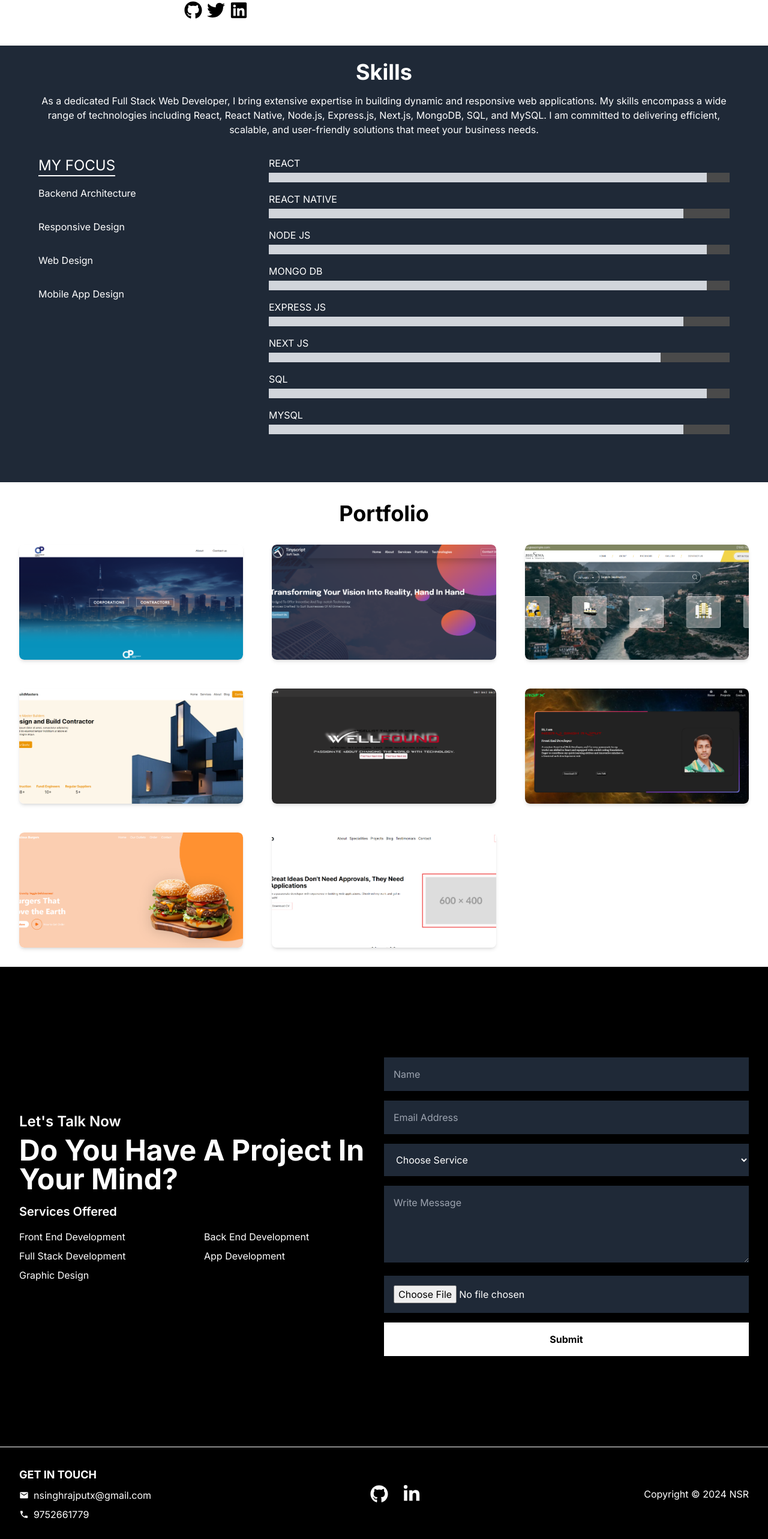
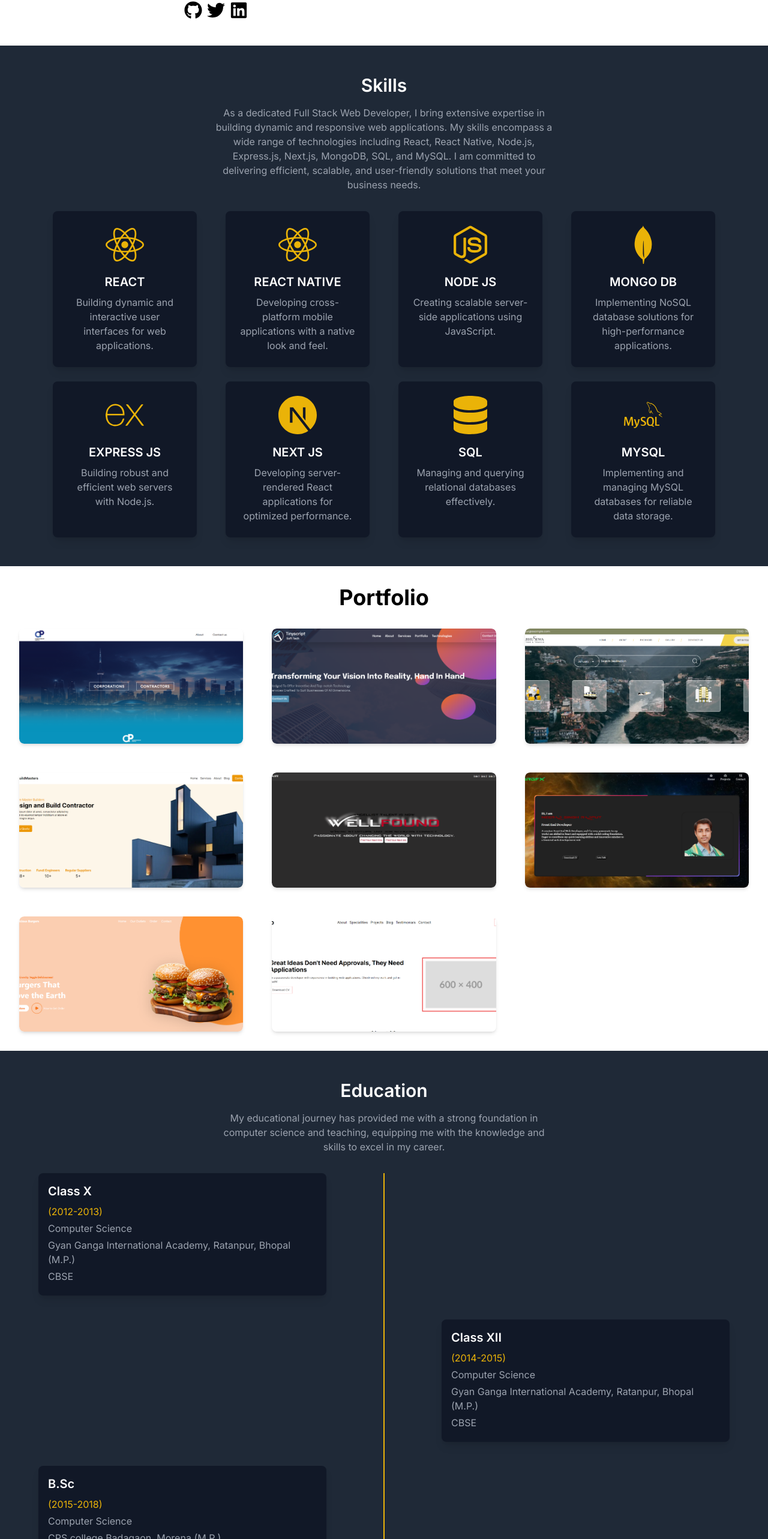
Before and after one commit to NSINGHRAJPUT/Portfolio-bw, a Next.js app: page / in a window 1280 px wide. Shown: the part 1122-3688 px from the top of the page at 60% size. Built offline with nearby package versions, Linux system fonts and the light colour scheme.

Commit message:
adding sections

```diff
--- /dev/null
+++ b/src/app/_components/Education.jsx
@@ -0,0 +1,79 @@
+"use client";
+
+import React from "react";
+
+const educationDetails = [
+  {
+    degree: "Class X",
+    year: "(2012-2013)",
+    major: "Computer Science",
+    institution: "Gyan Ganga International Academy, Ratanpur, Bhopal (M.P.)",
+    board: "CBSE",
+  },
+  {
+    degree: "Class XII",
+    year: "(2014-2015)",
+    major: "Computer Science",
+    institution: "Gyan Ganga International Academy, Ratanpur, Bhopal (M.P.)",
+    board: "CBSE",
+  },
+  {
+    degree: "B.Sc",
+    year: "(2015-2018)",
+    major: "Computer Science",
+    institution: "CPS college Badagaon, Morena (M.P.)",
+    university: "Jiwaji University",
+  },
+  {
+    degree: "B.Ed",
+    year: "(2019-2021)",
+    institution: "SSBBSMP, Morena (M.P.)",
+    university: "Jiwaji University",
+  },
+  {
+    degree: "MCA",
+    year: "(2023-Present)",
+    institution: "GLA University, Mathura (U.P.)",
+    university: "GLA University",
+  },
+];
+
+export default function Education() {
+  return (
+    <section id="education" className="py-12 bg-gray-800 text-white px-[5%]">
+      <div className="container mx-auto">
+        <h2 className="text-3xl font-semibold mb-4 text-center">Education</h2>
+        <p className="max-w-xl mx-auto mb-8 text-gray-400 text-center">
+          My educational journey has provided me with a strong foundation in
+          computer science and teaching, equipping me with the knowledge and
+          skills to excel in my career.
+        </p>
+        <div className="relative">
+          <div className="absolute h-full border border-yellow-500 left-1/2 transform -translate-x-1/2"></div>
+          {educationDetails.map((edu, index) => (
+            <div
+              key={index}
+              className={`mb-10 flex justify-between items-center w-full ${
+                index % 2 === 0
+                  ? "flex-row-reverse left-timeline"
+                  : "right-timeline"
+              }`}
+            >
+              <div className="order-1 w-5/12"></div>
+              <div className="order-1 w-5/12 px-4 py-4 bg-gray-900 shadow-lg rounded-lg">
+                <h3 className="text-xl font-semibold mb-2">{edu.degree}</h3>
+                <p className="text-yellow-500 mb-1">{edu.year}</p>
+                {edu.major && <p className="text-gray-400 mb-1">{edu.major}</p>}
+                <p className="text-gray-400 mb-1">{edu.institution}</p>
+                {edu.board && <p className="text-gray-400 mb-1">{edu.board}</p>}
+                {edu.university && (
+                  <p className="text-gray-400 mb-1">{edu.university}</p>
+                )}
+              </div>
+            </div>
+          ))}
+        </div>
+      </div>
+    </section>
+  );
+}
--- /dev/null
+++ b/src/app/_components/Services.jsx
@@ -0,0 +1,63 @@
+"use client";
+
+import { FaCode, FaMobileAlt, FaDesktop } from "react-icons/fa";
+
+export const skills = [
+  {
+    title: "Web Development",
+    description:
+      "Create dynamic, responsive websites with modern technologies. Specializing in both front-end and back-end development to deliver complete web solutions.",
+    icon: FaCode,
+  },
+  {
+    title: "App Development",
+    description:
+      "Design and develop engaging mobile applications for iOS and Android platforms. Focus on user experience, performance, and seamless functionality.",
+    icon: FaMobileAlt,
+  },
+  {
+    title: "Software Development",
+    description:
+      "Build robust, scalable software solutions tailored to your business needs. Expertise in various programming languages and frameworks to ensure high-quality software.",
+    icon: FaDesktop,
+  },
+];
+
+export default function Services() {
+  return (
+    <section className="bg-gray-100 py-[10vh] px-[5%]">
+      <div className="container mx-auto text-center">
+        <h2 className="text-3xl font-semibold mb-4">My Services</h2>
+        <p className="w-[90%] mx-auto mb-8 text-gray-600 text-justify">
+          With a strong foundation in various domains, I offer a wide range of
+          services to meet your needs. From web development and app development
+          to software development, each service is tailored to ensure excellence
+          and precision. Whether you're looking to create an engaging online
+          presence, develop a comprehensive mobile application, or build a
+          robust software solution, I have the skills and expertise to bring
+          your vision to life.
+        </p>
+        <div className="grid grid-cols-1 sm:grid-cols-2 md:grid-cols-3 gap-6">
+          {skills.map((skill, index) => {
+            const IconComponent = skill.icon;
+            return (
+              <div
+                key={index}
+                className="p-6 bg-white shadow-lg rounded-lg text-center hover:shadow-xl transition-shadow duration-300"
+              >
+                <IconComponent
+                  size={64}
+                  className="mx-auto mb-4 text-yellow-500"
+                />
+                <h3 className="text-xl font-semibold mb-2">{skill.title}</h3>
+                <p className="text-gray-600 text-justify">
+                  {skill.description}
+                </p>
+              </div>
+            );
+          })}
+        </div>
+      </div>
+    </section>
+  );
+}
--- a/src/app/_components/Skills.jsx
+++ b/src/app/_components/Skills.jsx
@@ -1,61 +1,88 @@
-import React from "react";
+"use client";
 
-const Skills = () => {
-  const skills = [
-    { name: "REACT", level: "95%" },
-    { name: "REACT NATIVE", level: "90%" },
-    { name: "NODE JS", level: "95%" },
-    { name: "MONGO DB", level: "95%" },
-    { name: "EXPRESS JS", level: "90%" },
-    { name: "NEXT JS", level: "85%" },
-    { name: "SQL", level: "95%" },
-    { name: "MYSQL", level: "90%" },
-  ];
+import { FaReact, FaNodeJs, FaDatabase, FaServer } from "react-icons/fa";
+import { SiMongodb, SiExpress, SiNextdotjs, SiMysql } from "react-icons/si";
 
+const skills = [
+  {
+    name: "REACT",
+    description:
+      "Building dynamic and interactive user interfaces for web applications.",
+    icon: FaReact,
+  },
+  {
+    name: "REACT NATIVE",
+    description:
+      "Developing cross-platform mobile applications with a native look and feel.",
+    icon: FaReact,
+  },
+  {
+    name: "NODE JS",
+    description: "Creating scalable server-side applications using JavaScript.",
+    icon: FaNodeJs,
+  },
+  {
+    name: "MONGO DB",
+    description:
+      "Implementing NoSQL database solutions for high-performance applications.",
+    icon: SiMongodb,
+  },
+  {
+    name: "EXPRESS JS",
+    description: "Building robust and efficient web servers with Node.js.",
+    icon: SiExpress,
+  },
+  {
+    name: "NEXT JS",
+    description:
+      "Developing server-rendered React applications for optimized performance.",
+    icon: SiNextdotjs,
+  },
+  {
+    name: "SQL",
+    description: "Managing and querying relational databases effectively.",
+    icon: FaDatabase,
+  },
+  {
+    name: "MYSQL",
+    description:
+      "Implementing and managing MySQL databases for reliable data storage.",
+    icon: SiMysql,
+  },
+];
+
+export default function Skills() {
   return (
-    <section id="skills" className="bg-gray-800 text-white p-[5%] pt-6">
-      <h2 className="heading mb-4 text-center">Skills</h2>
-      <p className="paragraph mb-8 text-center">
-        As a dedicated Full Stack Web Developer, I bring extensive expertise in
-        building dynamic and responsive web applications. My skills encompass a
-        wide range of technologies including React, React Native, Node.js,
-        Express.js, Next.js, MongoDB, SQL, and MySQL. I am committed to
-        delivering efficient, scalable, and user-friendly solutions that meet
-        your business needs.
-      </p>
-      <div className="flex flex-col md:flex-row justify-between">
-        {/* Focus Areas */}
-        <div className="mb-8 md:mb-0 md:w-1/3">
-          <h3 className="subheading">MY FOCUS</h3>
-          <div className="border-b-2 border-white w-1/3 mb-4"></div>
-          <ul className="space-y-8">
-            <li>Backend Architecture</li>
-            <li>Responsive Design</li>
-            <li>Web Design</li>
-            <li>Mobile App Design</li>
-          </ul>
-        </div>
-
-        {/* Skills Bars */}
-        <div className="md:w-2/3">
-          {skills.map((skill, index) => (
-            <div key={index} className="mb-4">
-              <div className="flex justify-between mb-1">
-                <span>{skill.name}</span>
+    <section id="skills" className="py-12 px-[5%] bg-gray-800 text-white">
+      <div className="container mx-auto text-center">
+        <h2 className="text-3xl font-semibold mb-4">Skills</h2>
+        <p className="max-w-xl mx-auto mb-8 text-gray-400">
+          As a dedicated Full Stack Web Developer, I bring extensive expertise
+          in building dynamic and responsive web applications. My skills
+          encompass a wide range of technologies including React, React Native,
+          Node.js, Express.js, Next.js, MongoDB, SQL, and MySQL. I am committed
+          to delivering efficient, scalable, and user-friendly solutions that
+          meet your business needs.
+        </p>
+        <div className="flex flex-row flex-wrap justify-evenly gap-6">
+          {skills.map((skill, index) => {
+            const IconComponent = skill.icon;
+            return (
+              <div
+                key={index}
+                className="p-6 w-[240px] bg-gray-900 shadow-lg rounded-lg text-center hover:shadow-xl transition-shadow duration-300"
+              >
+                <IconComponent
+                  size={64}
+                  className="mx-auto mb-4 text-yellow-500"
+                />
+                <h3 className="text-xl font-semibold mb-2">{skill.name}</h3>
+                <p className="text-gray-400">{skill.description}</p>
               </div>
-              <div className="w-full bg-gray-700 h-4">
-                <div
-                  className="bg-gray-300 h-4"
-                  style={{ width: skill.level }}
-                  aria-label={`${skill.name} proficiency: ${skill.level}`}
-                ></div>
-              </div>
-            </div>
-          ))}
+            );
+          })}
         </div>
       </div>
     </section>
   );
-};
-
-export default Skills;
+}
--- a/src/app/page.js
+++ b/src/app/page.js
@@ -1,9 +1,11 @@
 import AboutMe from "./_components/About";
 import ContactForm from "./_components/Contact";
+import Education from "./_components/Education";
 import Footer from "./_components/Footer";
 import Header from "./_components/Header";
 import Hero from "./_components/Hero";
 import Portfolio from "./_components/Portfolio";
+import Services from "./_components/Services";
 import Skills from "./_components/Skills";
 
 export default function Home() {
@@ -21,6 +23,13 @@ export default function Home() {
         <section id="portfolio">
           <Portfolio />
         </section>
+        <section id="education">
+          <Education />
+        </section>
+        <section id="services">
+          <Services />
+        </section>
+
         <section id="contact">
           <ContactForm />
         </section>
```
